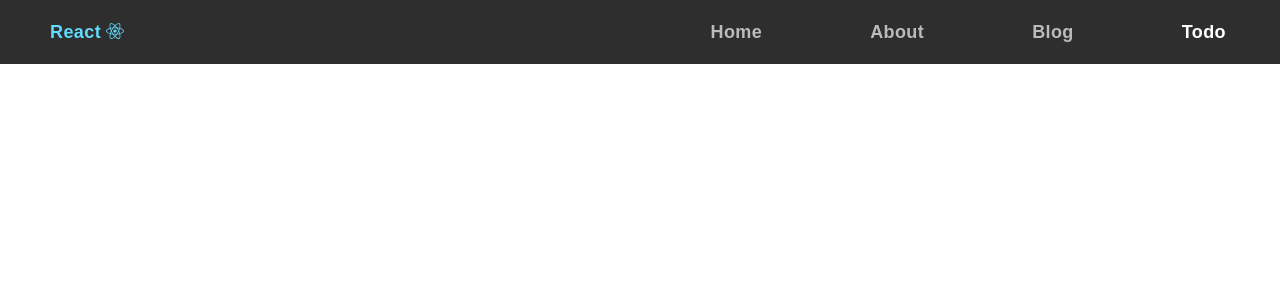
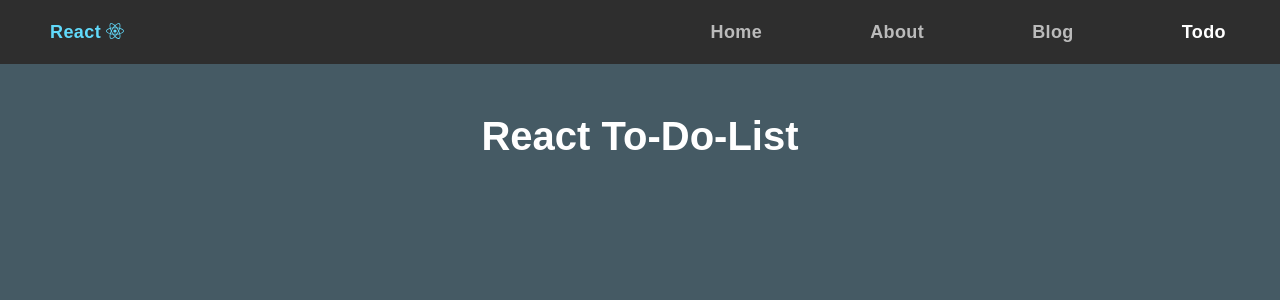
Before and after one commit to calvin1337/React, a React (Create React App) app in the folder first-test-site/: page /todo in a window 1280 px wide. Shown: the top 300 px of the page. Built offline with nearby package versions, Linux system fonts and the light colour scheme.

Commit message:
started todo

```diff
--- a/first-test-site/src/App.js
+++ b/first-test-site/src/App.js
@@ -4,6 +4,7 @@ import { BrowserRouter as Router, Route } from "react-router-dom";
 import Homepage from "./containers/Homepage/Homepage";
 import About from "./containers/About/About";
 import Blog from "./containers/Blog/Blog";
+import Todo from "./containers/Todo/Todo";
 import './App.css';
 
 function App() {
@@ -23,7 +24,7 @@ function App() {
         <Blog />
       )} />
        <Route path="/todo" render={props => (
-        <div></div>
+        <Todo />
       )} />
       </Router>
 
--- /dev/null
+++ b/first-test-site/src/containers/Todo/Todo.js
@@ -0,0 +1,28 @@
+import React, { Component } from 'react';
+import styles from "./todo.module.css";
+
+
+export class Todo extends Component {
+    render() {
+        return (
+            <div className={styles.todoContainer}>
+                <h1 style={h1Style}>React To-Do-List</h1>
+
+            <div>
+
+            </div>
+            </div>
+        )
+    }
+}
+
+
+const h1Style = {
+    color: "white",
+    fontFamily: "sans-serif",
+    textAlign: "center",
+    fontSize: "40px",
+    padding: "50px"
+    }
+
+export default Todo
--- /dev/null
+++ b/first-test-site/src/containers/Todo/todo.module.css
@@ -0,0 +1,5 @@
+.todoContainer{
+    background:#455a64;
+    box-sizing:border-box;
+    height: calc(100vh - 4rem);
+}
```
